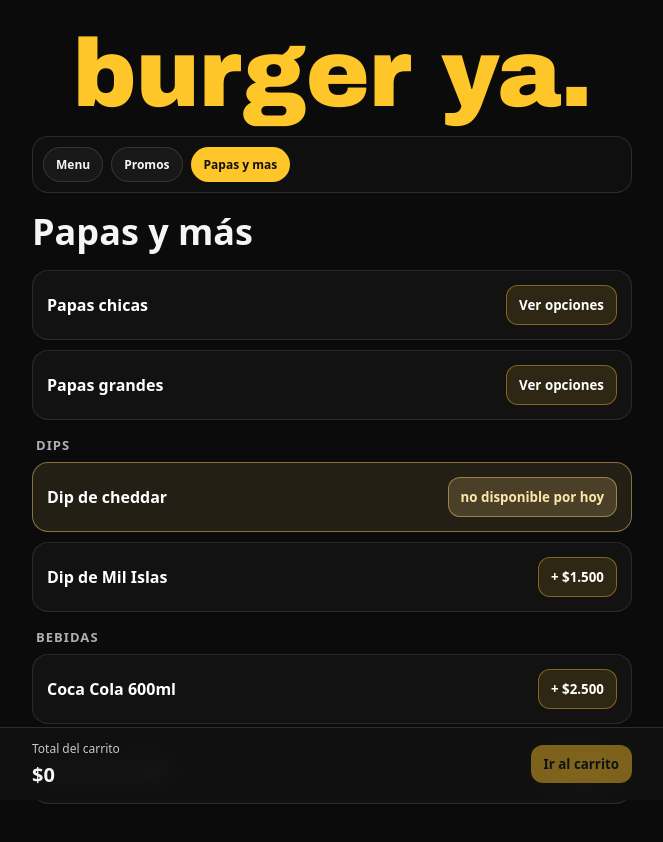
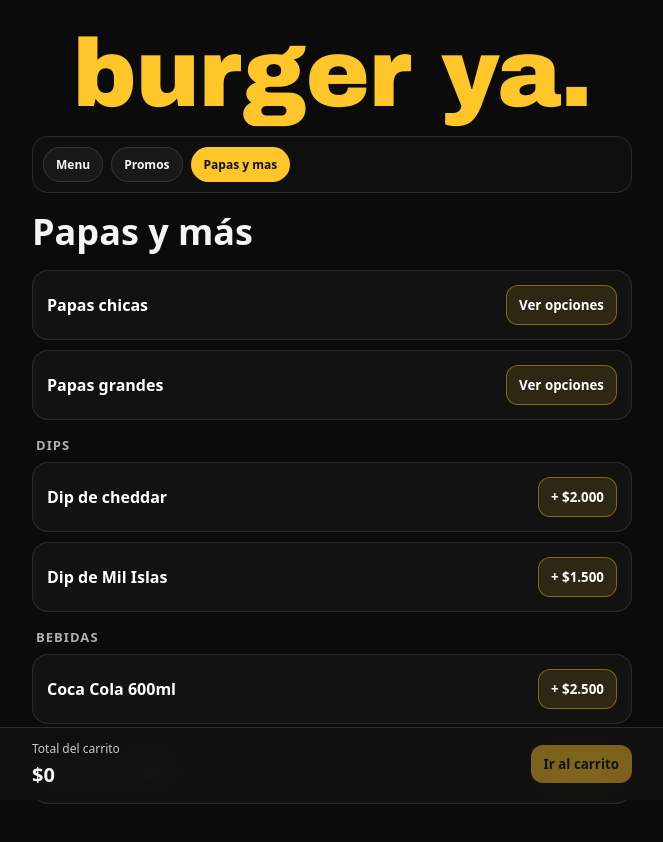
Before and after one commit to lauticometti/burgerya-pedidos, a React (Vite) app: page /papas in a window 1280 px wide. Shown: the top 842 px of the page, without its empty margins (308-971 px from the left). Built offline with nearby package versions, Linux system fonts and the light colour scheme.

Commit message:
Ajusta mejoras de papas con cheddar y bacon
# Conflicts:
#	src/data/menu.js

```diff
--- a/src/data/menu.js
+++ b/src/data/menu.js
@@ -197,8 +197,7 @@ export const papas = [
     id: "cheddar_liq",
     name: "Cheddar",
     price: 1500,
-    isAvailable: 0,
-    unavailableReason: "no disponible por hoy",
+    isAvailable: 1,
   },
   { id: "papas_bacon", name: "Bacon", price: 1500, isAvailable: 1 },
   {
@@ -217,22 +216,19 @@ export const papas = [
     id: "porcion_grande_cheddar",
     name: "Porción grande con cheddar",
     price: 11000,
-    isAvailable: 0,
-    unavailableReason: "no disponible por hoy",
+    isAvailable: 1,
   },
   {
     id: "porcion_grande_cheddar_bacon",
     name: "Porción grande con cheddar y bacon",
     price: 13000,
-    isAvailable: 0,
-    unavailableReason: "no disponible por hoy",
+    isAvailable: 1,
   },
   {
     id: "dip_cheddar",
     name: "Dip de cheddar",
     price: 2000,
-    isAvailable: 0,
-    unavailableReason: "no disponible por hoy",
+    isAvailable: 1,
   },
   {
     id: "dip_mil_islas",
```
